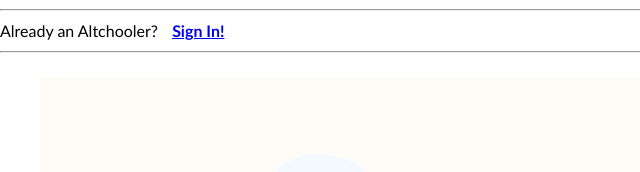
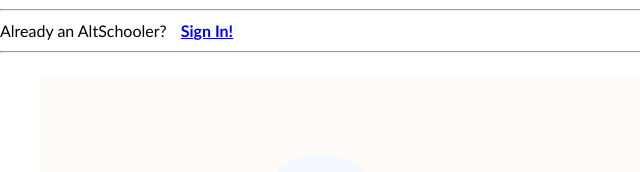
Before and after one commit to Minabade/AltSchool-project1, a plain HTML site: page Application-form/index.html in a window 1280 px wide. Shown: the part 243-415 px from the top of the page, 0-640 px from the left. Drawn offline with Linux system fonts and the light colour scheme.

Commit message:
feat# Update index.html typo error

```diff
--- a/Application-form/index.html
+++ b/Application-form/index.html
@@ -38,7 +38,7 @@
         </section>
         <hr>
         <nav>
-            <p>Already an Altchooler? <a href="https://portal.altschoolafrica.com/auth/login" style="font-weight: bold;">Sign In!</a></p>
+            <p>Already an AltSchooler? <a href="https://portal.altschoolafrica.com/auth/login" style="font-weight: bold;">Sign In!</a></p>
         </nav>
         <hr>
     </header>
```
